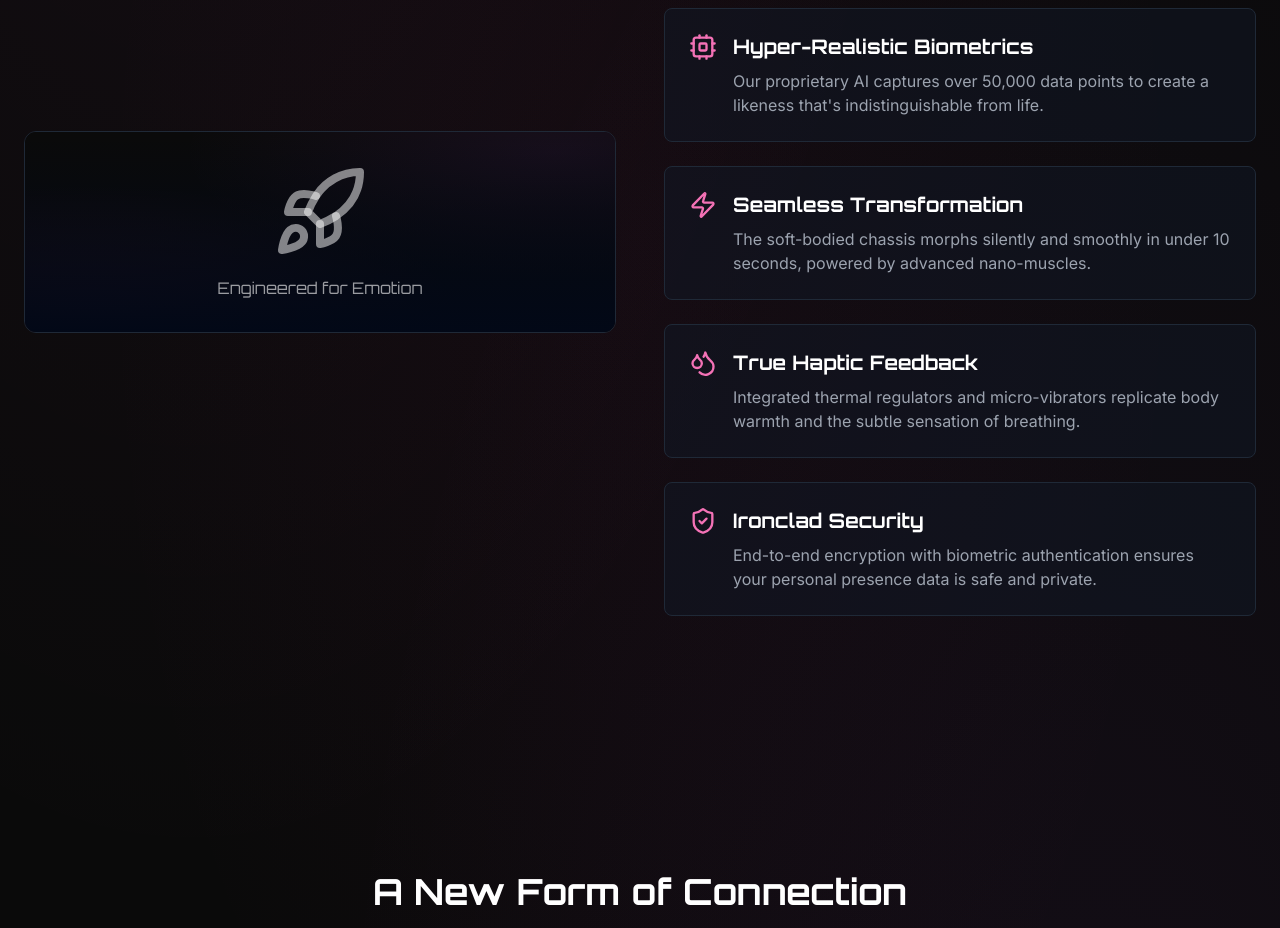
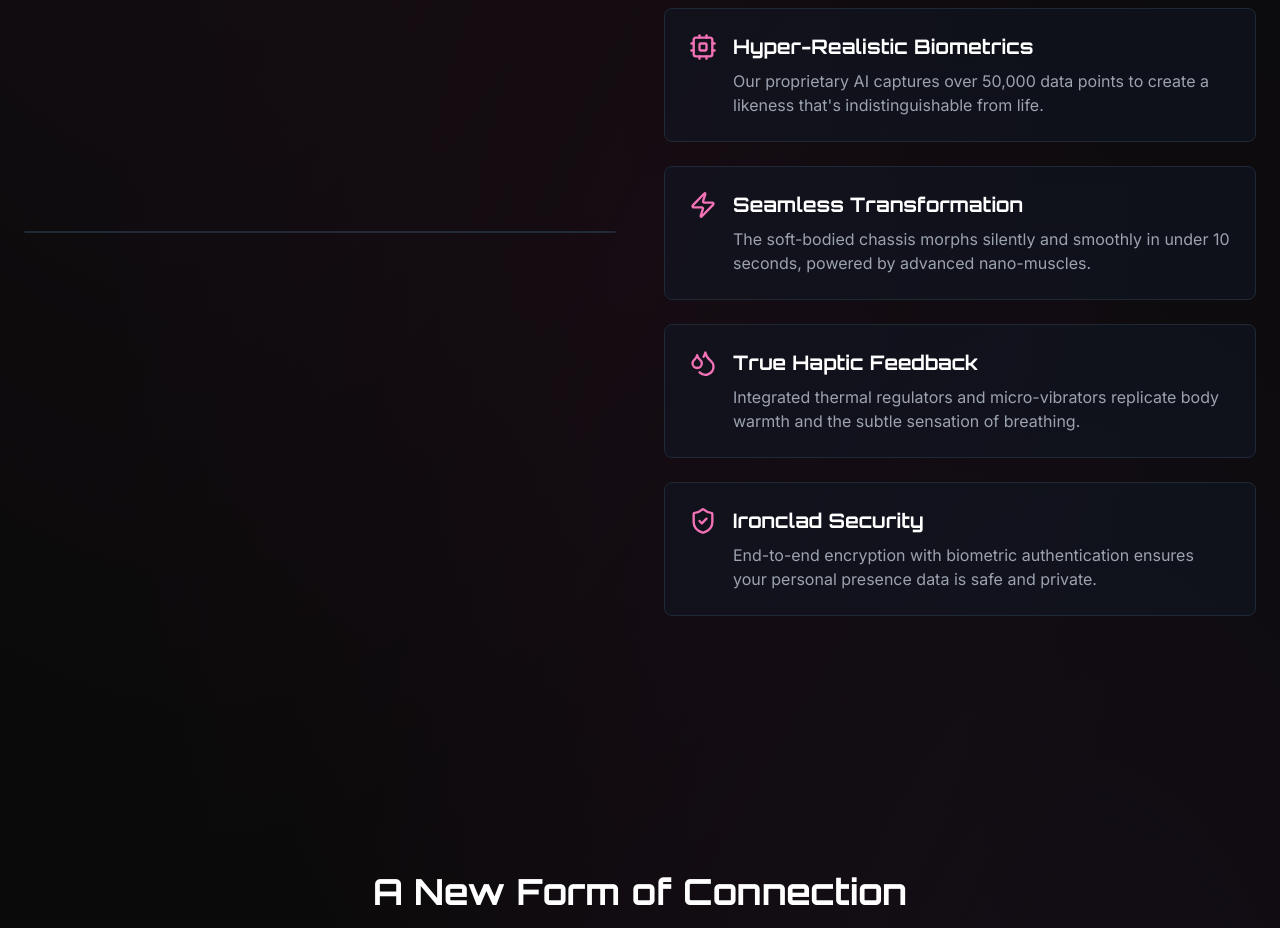
Before and after one commit to jheel2006/zura-presence-portal, a React (Vite) app: page / in a window 1280 px wide. Shown: the part 1080-2008 px from the top of the page. Built offline with nearby package versions, Linux system fonts and the light colour scheme.

Commit message:
Replace rocket graphic with human body/robot graphic
Replaced the rocket graphic in the Features section with a more relevant human body/robot graphic.

```diff
--- a/src/components/landing/Features.tsx
+++ b/src/components/landing/Features.tsx
@@ -1,7 +1,7 @@
+
 import { ShieldCheck, Cpu, Droplets, Zap } from 'lucide-react';
 import { ReactNode } from 'react';
 import { AnimatedWrapper } from './AnimatedWrapper';
-import { Rocket } from 'lucide-react';
 
 interface FeatureCardProps {
   icon: ReactNode;
@@ -27,13 +27,14 @@ export const Features = () => {
       <div className="container mx-auto px-4 md:px-6">
         <div className="grid md:grid-cols-2 gap-12 items-center">
           <AnimatedWrapper threshold={0.2}>
-            <div className="relative h-full min-h-[400px] md:min-h-full rounded-xl overflow-hidden p-8 flex items-center justify-center border border-gray-800">
+            <div className="relative h-full min-h-[400px] md:min-h-full rounded-xl overflow-hidden border border-gray-800">
+              <img
+                src="/photo-1485827404703-89b55fcc595e"
+                alt="A humanoid robot torso"
+                className="absolute inset-0 h-full w-full object-cover opacity-40"
+              />
               <div className="features-background"></div>
               <div className="absolute inset-0 bg-gradient-to-t from-background via-background/50 to-transparent"></div>
-              <div className="relative z-10 text-center">
-                <Rocket className="h-24 w-24 text-white/50 mx-auto" />
-                <p className="text-white/60 mt-4 font-orbitron">Engineered for Emotion</p>
-              </div>
             </div>
           </AnimatedWrapper>
           <div className="space-y-8">
```
